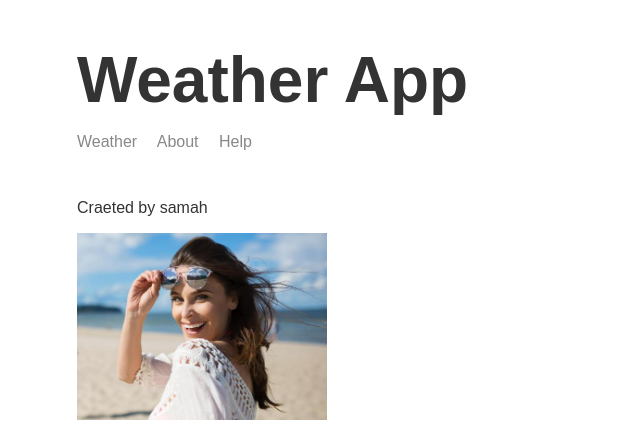
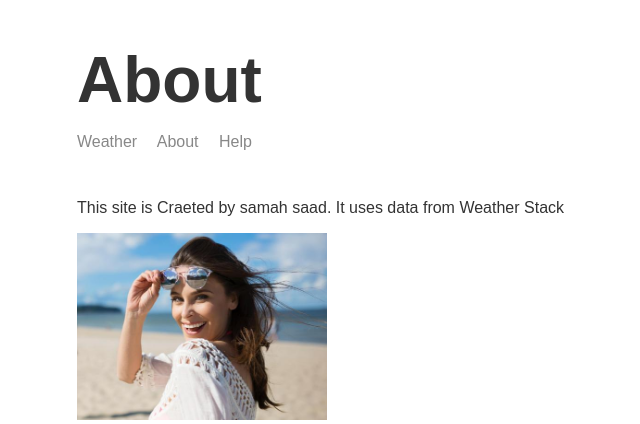
Before and after one commit to samahSaad2/Node-3-Weather-app, a Node server app: page /about in a window 1280 px wide. Shown: the top 424 px of the page, without its empty margins (238-878 px from the left). Run offline with Node 20, Linux system fonts and the light colour scheme; some libraries are stand-ins or nearby versions.

Commit message:
change in about app

```diff
--- a/src/app.js
+++ b/src/app.js
@@ -30,7 +30,7 @@ app.get('/help',(req,res)=>{
 
 app.get('/about',(req,res)=>{
     res.render('about',{
-        title : 'Weather App',
+        title : 'About',
         name : 'samah'
     })
 })
--- a/templates/views/about.hbs
+++ b/templates/views/about.hbs
@@ -11,7 +11,7 @@
     <body>
         <div class="main-content">
         {{>header}}
-        <p> Craeted by {{name}}</p>
+        <p> This site is Craeted by samah saad. It uses data from Weather Stack</p>
                 <img class="portrait" src="/img/original.jpeg">
         </div>
 
```
